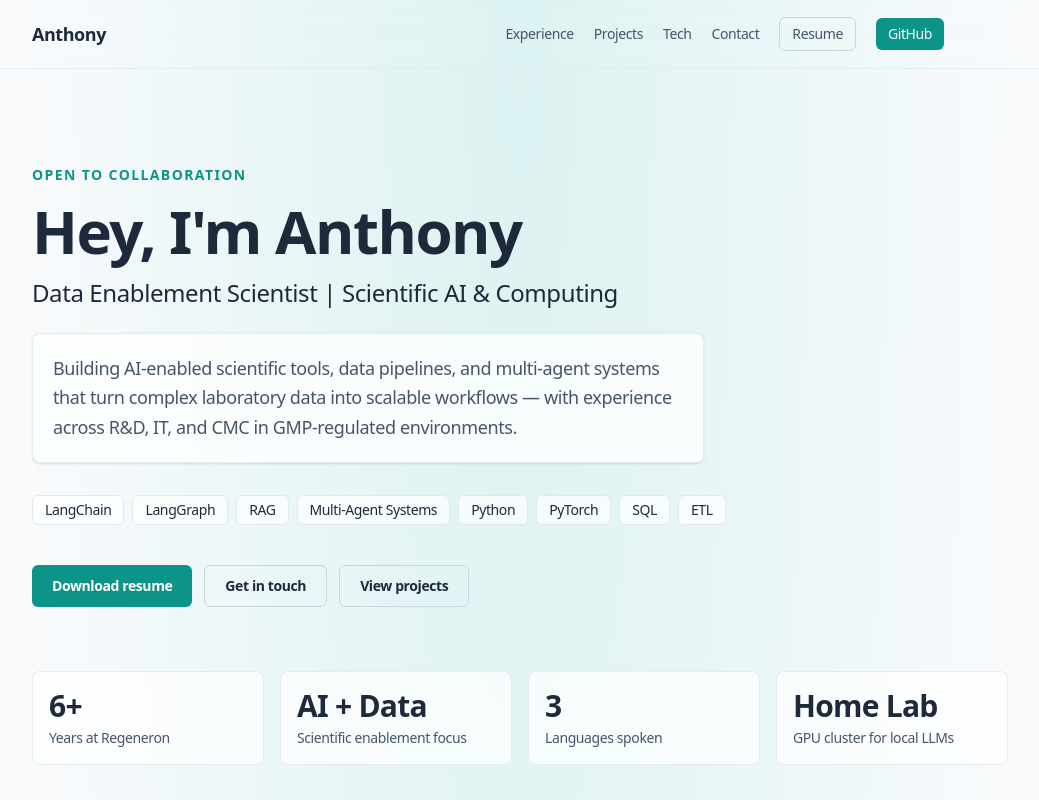
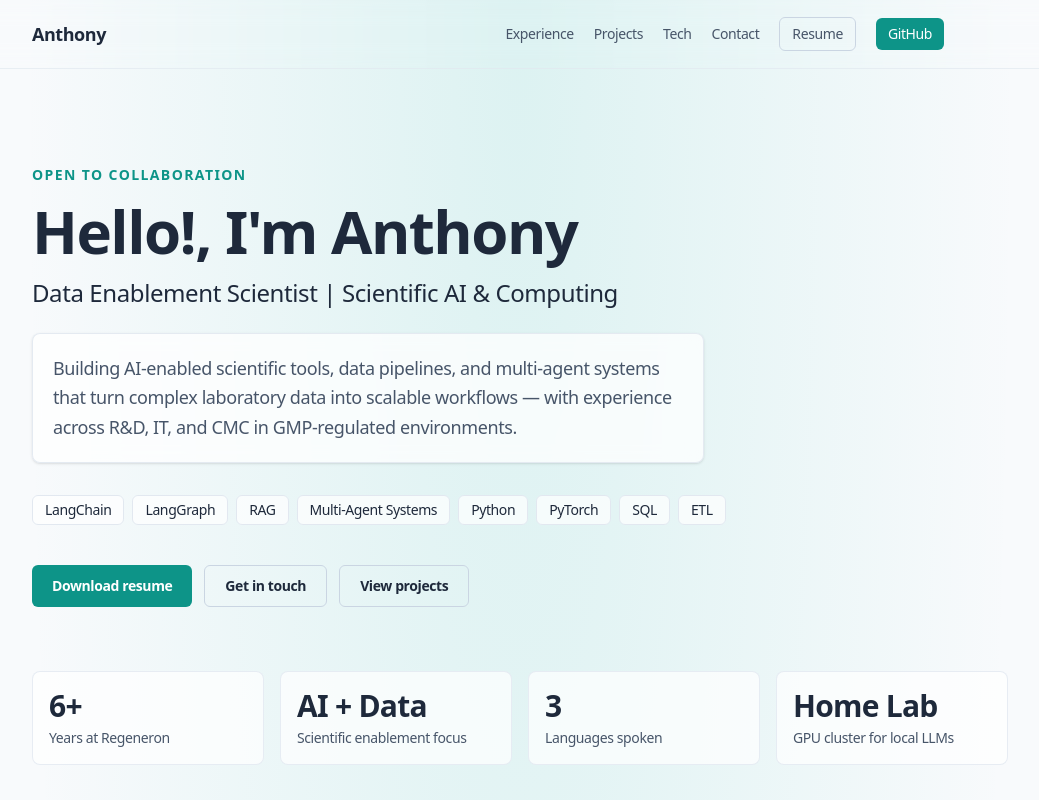
Before and after one commit to ANest58/anest58.github.io, an Astro site: page / in a window 1280 px wide. Shown: the top 800 px of the page, without its empty margins (120-1159 px from the left). Built offline with nearby package versions, Linux system fonts and the light colour scheme; Astro itself is replaced by a stand-in of ours; some packages are replaced by stand-ins of ours; some icons are missing; what limax would draw is missing.

Commit message:
updated greeting

```diff
--- a/src/components/portfolio/Hero.astro
+++ b/src/components/portfolio/Hero.astro
@@ -10,7 +10,7 @@ const reveal = 'intersect-once intersect-third motion-safe:opacity-0 motion-safe
   </p>
 
   <h1 class={`font-heading text-4xl font-bold tracking-tight text-heading sm:text-5xl md:text-6xl ${reveal}`}>
-    Hey, I'm {site.name}
+    Hello!, I'm {site.name}
   </h1>
 
   <p class={`mt-4 max-w-2xl text-xl font-medium text-default sm:text-2xl ${reveal}`}>{site.title}</p>
```
